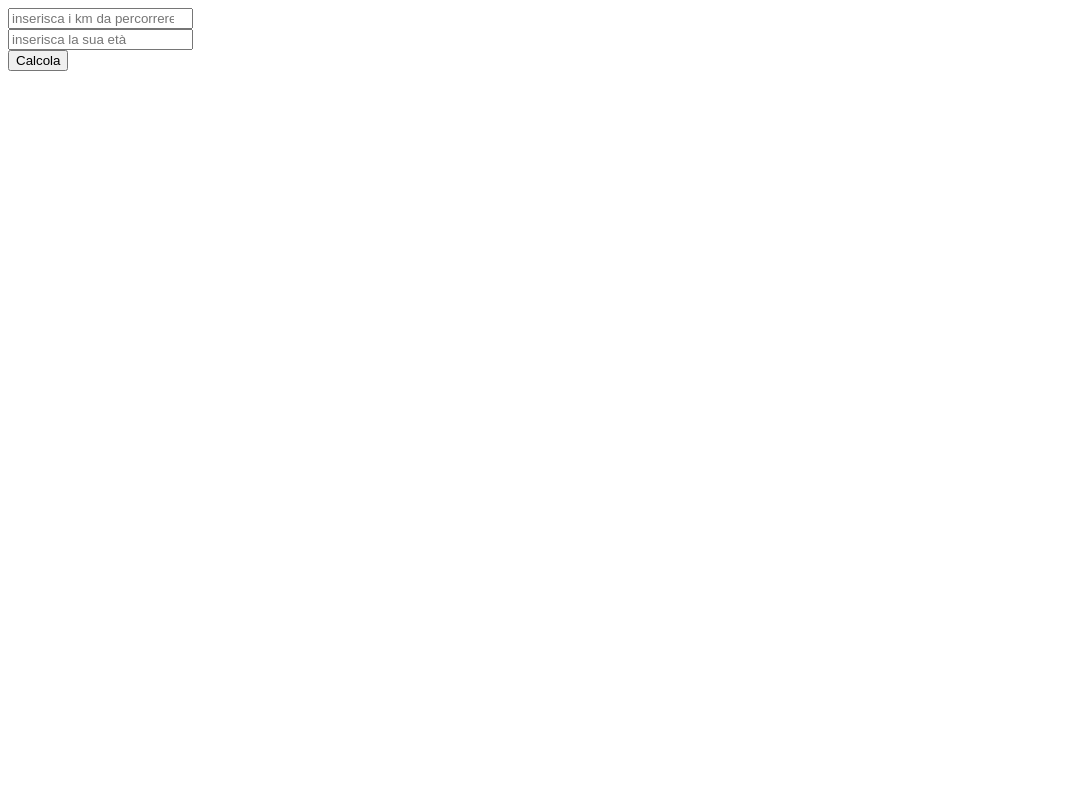
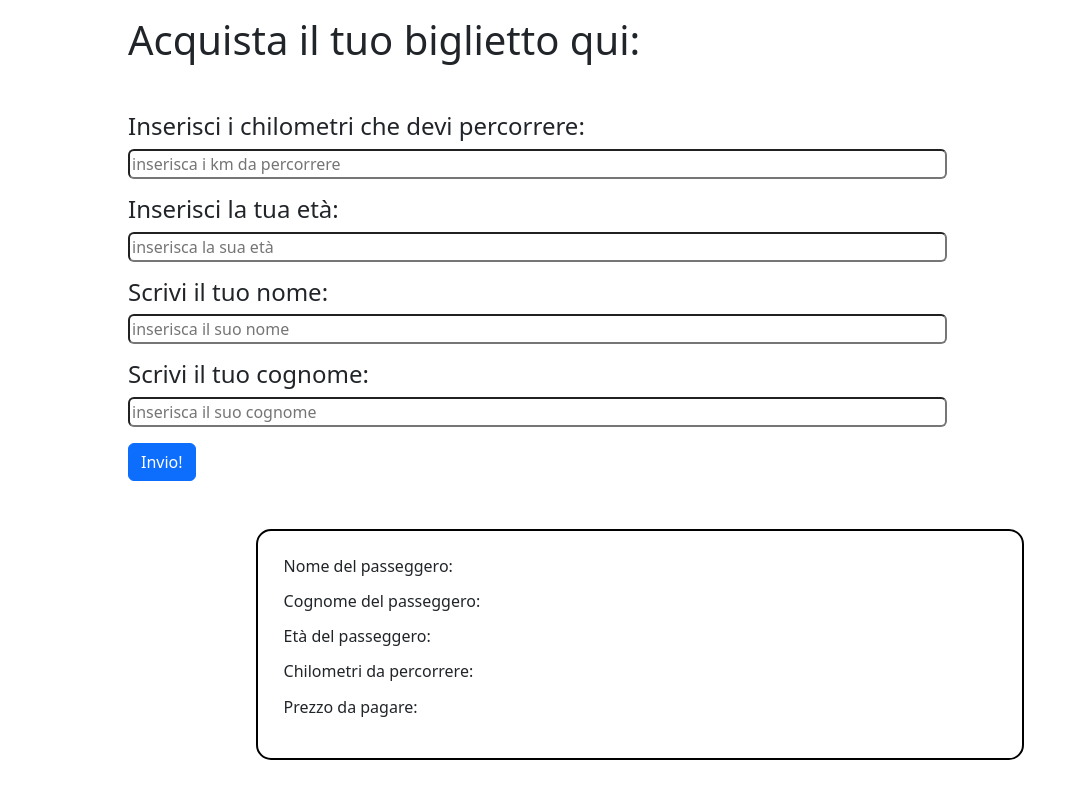
Before and after one commit to flaviovitale02/js-biglietto-treno-form, a plain HTML site: page index.html in a window 1280 px wide. Shown: the whole page, without its empty margins (0-1079 px from the left). Drawn offline with nearby package versions, Linux system fonts and the light colour scheme.

Commit message:
MILESTONE 2

```diff
--- a/index.html
+++ b/index.html
@@ -1,25 +1,82 @@
-<!DOCTYPE html>
+<!doctype html>
 <html lang="en">
     <head>
-    <meta charset="UTF-8">
-    <meta http-equiv="X-UA-Compatible" content="IE=edge">
-    <meta name="viewport" content="width=device-width, initial-scale=1.0">
+        <meta charset="utf-8">
+        <meta name="viewport" content="width=device-width, initial-scale=1">
         <title>Biglietto del treno</title>
+        <link href="https://cdn.jsdelivr.net/npm/bootstrap@5.2.3/dist/css/bootstrap.min.css" rel="stylesheet" integrity="sha384-rbsA2VBKQhggwzxH7pPCaAqO46MgnOM80zW1RWuH61DGLwZJEdK2Kadq2F9CUG65" crossorigin="anonymous">
+        <link rel="stylesheet" href="style.css">
     </head>
+
     <body>
+        <div class="mt-3 mb-5">
+            <h1>
+                Acquista il tuo biglietto qui:
+            </h1>
+        </div>
+
+        <div class="mb-3">
+            <h2 class="fs-4">
+                Inserisci i chilometri che devi percorrere:
+            </h2>
+            <input type="number" name="userKm" id="userKm" placeholder="inserisca i km da percorrere" class="rounded-2" >
+        </div>
+        <div class="mb-3">
+            <h2 class="fs-4">
+                Inserisci la tua età:
+            </h2>
+            <input type="number" name="userAge" id="userAge" placeholder="inserisca la sua età" class="rounded-2">
+        </div>
+        <div class="mb-3">
+            <h2 class="fs-4">
+                Scrivi il tuo nome:
+            </h2>
+            <input type="text" name="userAge" id="userName" placeholder="inserisca il suo nome" class="rounded-2">
+        </div>
+        <div class="mb-3">
+            <h2 class="fs-4">
+                Scrivi il tuo cognome:
+            </h2>
+            <input type="text" name="userAge" id="userLastName" placeholder="inserisca il suo cognome" class="rounded-2">
+        </div>
+        <div class="mb-5">
+            <button class="btn btn-primary">Invio!</button>
+        </div>
+
+        <div class="biglietto">
             <div>
-        <input type="number" name="userKm" id="userKm" placeholder="inserisca i km da percorrere">
+                <h3 class="fs-6">
+                    Nome del passeggero:
+                </h3>
+                <p id="userName2"></p>
             </div>
             <div>
-        <input type="number" name="userAge" id="userAge" placeholder="inserisca la sua età">
+                <h3 class="fs-6">
+                    Cognome del passeggero:
+                </h3>
+                <p id="userLastName2"></p>
             </div>
             <div>
-        <button class="button">Calcola</button>
+                <h3 class="fs-6">
+                    Età del passeggero:
+                </h3>
+                <p id="userAge2"></p>
             </div>
-    <div >
-        <pre id="result"></pre>
+            <div>
+                <h3 class="fs-6">
+                    Chilometri da percorrere:
+                </h3>
+                <p id="userKm2"></p>
+            </div>
+            <div>
+                <h3 class="fs-6">
+                    Prezzo da pagare:
+                </h3>
+                <p id="result"></p>
             </div>
 
+        </div>
+        <div class="mb-5"></div>
 
 
 
--- a/script.js
+++ b/script.js
@@ -1,6 +1,8 @@
 const inputKm = document.getElementById ('userKm')
 const inputAge =   document.getElementById ('userAge')
-const button = document.querySelector ('button.button')
+const inputName =   document.getElementById ('userName')
+const inputLastName =   document.getElementById ('userLastName')
+const button = document.querySelector ('button.btn')
 const priceKm = 0.233
 let price
 let result
@@ -15,4 +17,8 @@ button.addEventListener('click', function(){
     }
     console.log (price)
     document.getElementById('result').innerHTML = price.toFixed(2)
+    document.getElementById('userName2').innerHTML = userName.value
+    document.getElementById('userLastName2').innerHTML = userLastName.value
+    document.getElementById('userAge2').innerHTML = userAge.value
+    document.getElementById('userKm2').innerHTML = userKm.value
 })
--- a/style.css
+++ b/style.css
@@ -0,0 +1,19 @@
+body div{
+    width: 80%;
+    margin: auto;
+}
+
+div input{
+    width: 80%;
+}
+
+.biglietto{
+    border: 2px solid black;
+    padding: 2%;
+    border-radius: 15px;
+    width: 60%;
+}
+
+div.biglietto div{
+    width: 100%;
+}
```
Lines whose indentation alone changed are shown as unchanged.
